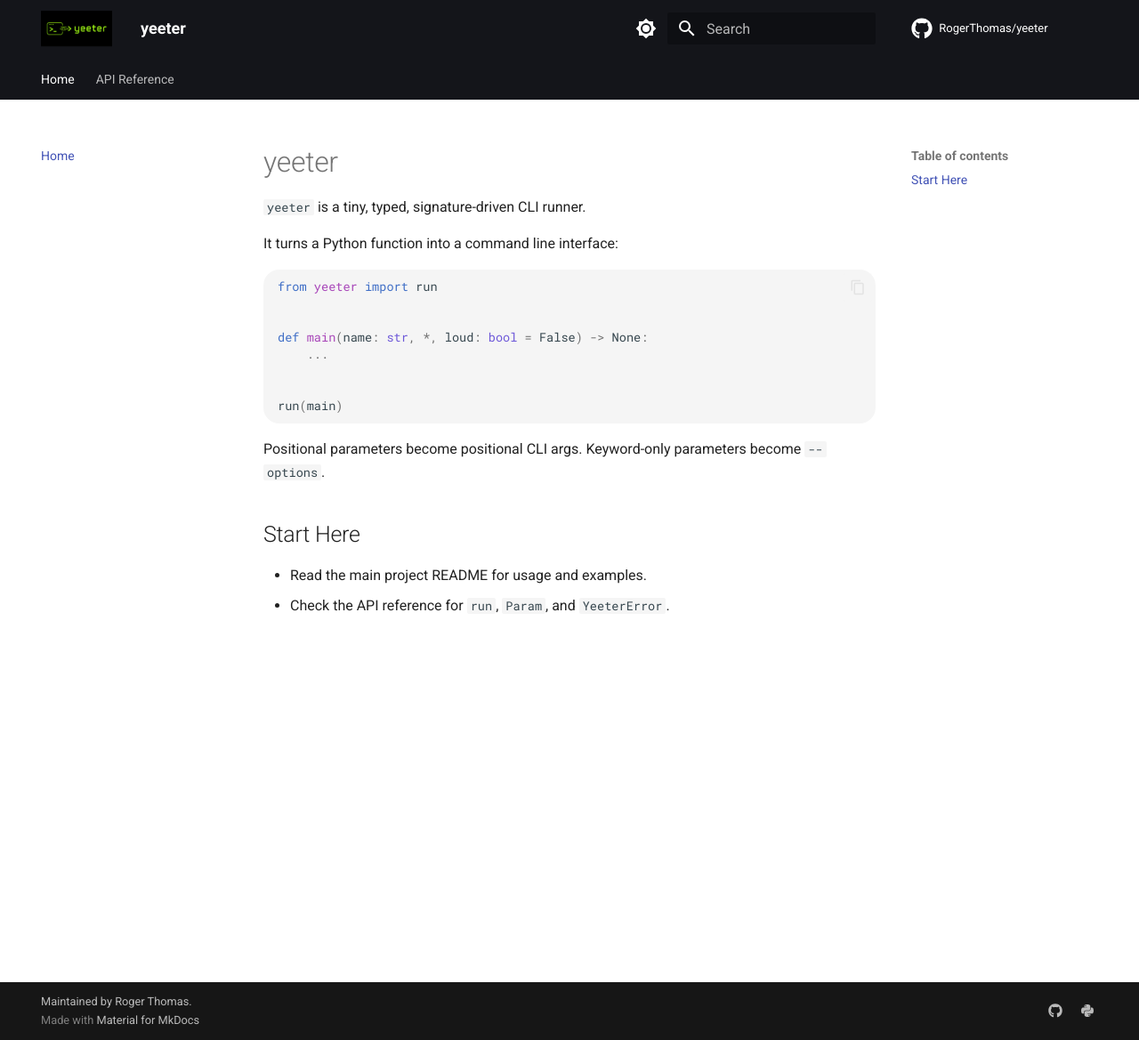
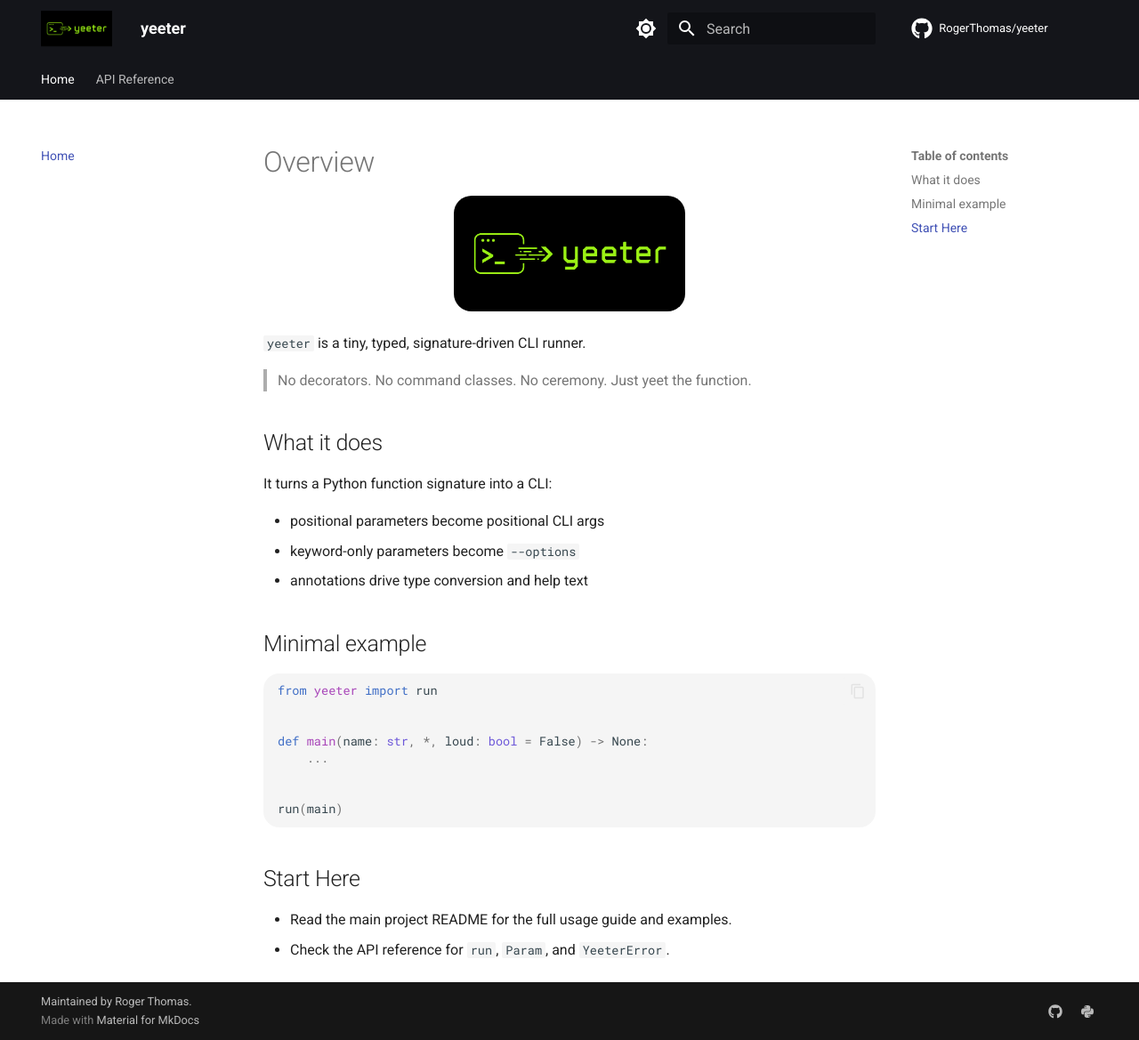
Before and after one commit to RogerThomas/yeeter, an MkDocs documentation site: the page built from docs/index.md, in a window 1280 px wide and 1169 px high. Shown: the whole window at 89% size. Built offline with MkDocs 1.6.1 and Material for MkDocs 9.7.7, drawn with Linux system fonts in a browser that asks for light colours; comment, search, counter and statistics services are not loaded.

Commit message:
docs: improve homepage layout

````diff
--- a/docs/index.md
+++ b/docs/index.md
@@ -1,8 +1,25 @@
-# yeeter
+# Overview
+
+<p align="center">
+  <img src="assets/yeeter.png" alt="yeeter" width="260">
+</p>
 
 `yeeter` is a tiny, typed, signature-driven CLI runner.
 
-It turns a Python function into a command line interface:
+> No decorators.
+> No command classes.
+> No ceremony.
+> Just yeet the function.
+
+## What it does
+
+It turns a Python function signature into a CLI:
+
+- positional parameters become positional CLI args
+- keyword-only parameters become `--options`
+- annotations drive type conversion and help text
+
+## Minimal example
 
 ```python
 from yeeter import run
@@ -15,9 +32,7 @@ def main(name: str, *, loud: bool = False) -> None:
 run(main)
 ```
 
-Positional parameters become positional CLI args. Keyword-only parameters become `--options`.
-
 ## Start Here
 
-- Read the main project README for usage and examples.
+- Read the main project README for the full usage guide and examples.
 - Check the API reference for `run`, `Param`, and `YeeterError`.
````
